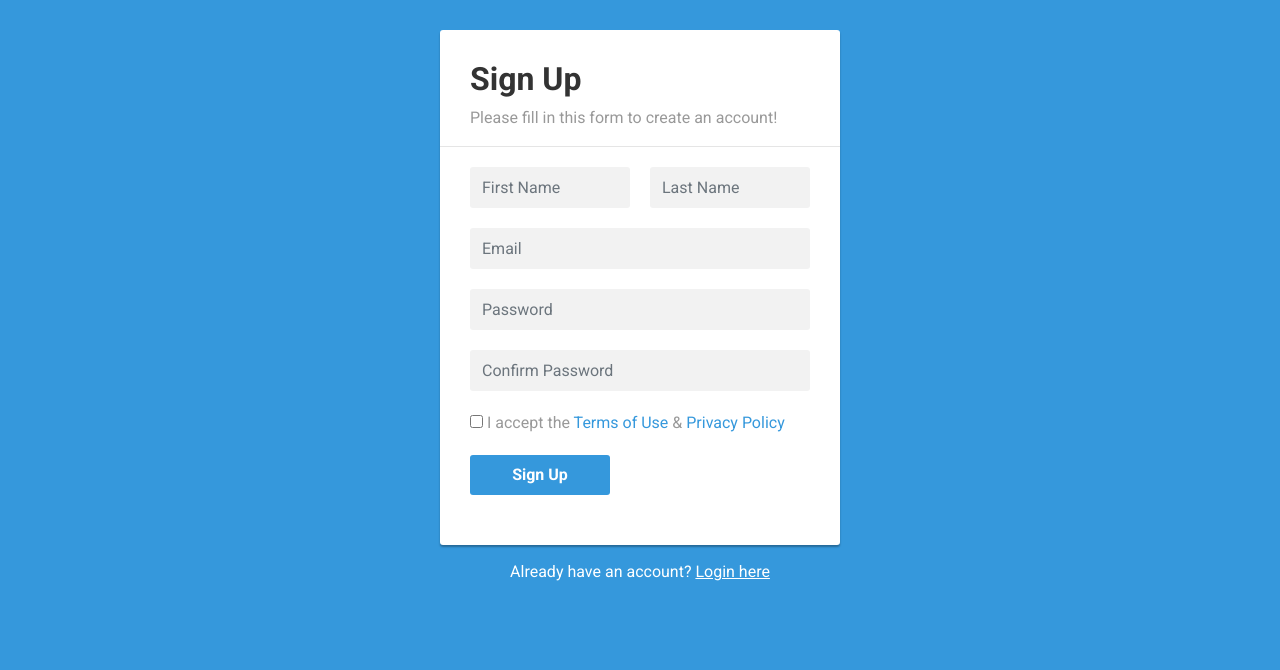
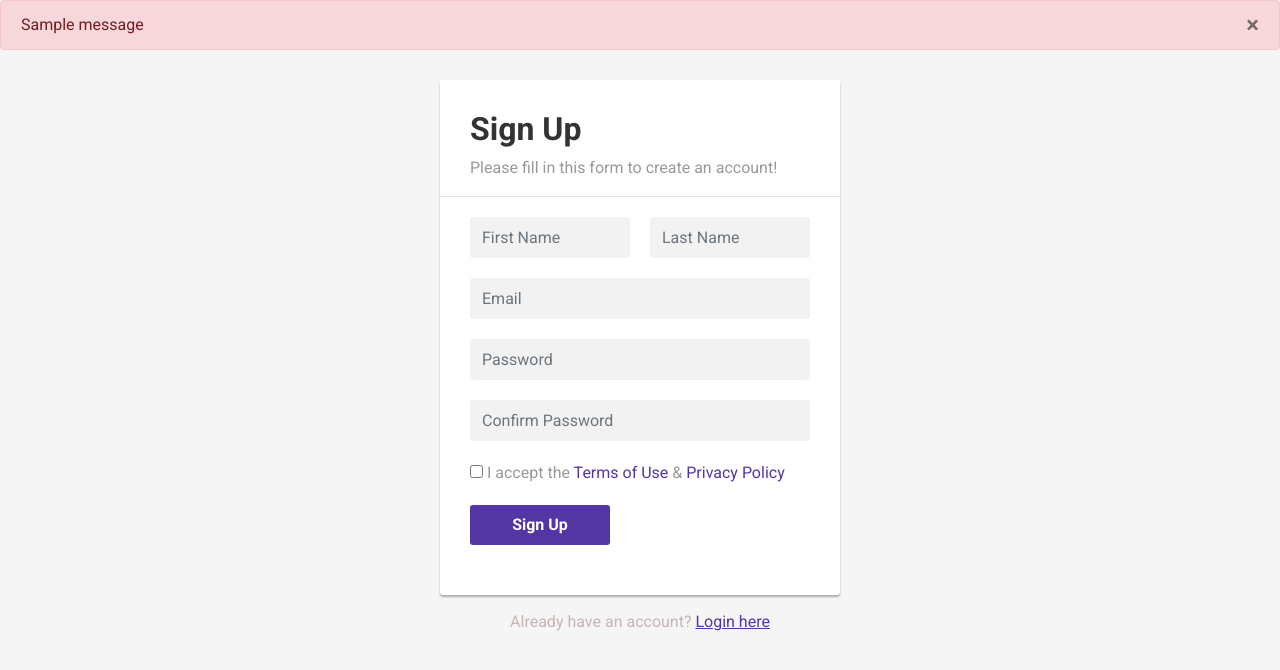
Before and after one commit to naufalmohamed/pft2, a Flask app: page /register_client_page in a window 1280 px wide. Shown: the top 670 px of the page. Run offline with Flask 2, Linux system fonts and the light colour scheme; one stand-in notice (Sample message) is shown; some libraries are stand-ins or nearby versions.

Commit message:
Solves Bugs, Adds Features

```diff
--- a/app.py
+++ b/app.py
@@ -1,5 +1,5 @@
 from logging import error
-from flask import Flask, render_template, url_for, redirect, request, session
+from flask import Flask, render_template, url_for, redirect, request, session, flash
 from urllib.parse import urlparse
 import psycopg2
 from flask_mail import Mail, Message
@@ -39,49 +39,63 @@ def login_page_client():
 
 @app.route('/login', methods=['POST'])
 def login():
-    if 'user' in session:
-        return redirect(url_for('login_page_client'))
-    else:
-        if request.method == 'POST':
-            session.pop('user', None)
-            username, password, database, hostname, port = parse()
-            email = request.form.get("email")
-            psw = request.form.get("psw")
-            login_type = request.form.get("login_type")
-            if login_type == "therapist":
-                try:
-                    dbconn = psycopg2.connect(database = database,user = username,password = password,host = hostname,port = port)
-                    cursor = dbconn.cursor()
-                    cursor.execute(f"SELECT * FROM therapist_cred WHERE email = %s;",[email])
-                    cred = cursor.fetchall()
-                    dbconn.commit()
-                except:
-                    return redirect(url_for("login_page_client"))
-
-                if cred[0][2] == psw:
-                    session['user'] = email
-                    session['first_name'] = cred[0][3]
-                    session['last_name'] = cred[0][4]
-                    session['id'] = cred[0][0]
-                    return redirect(url_for('therapist_index'))
-                else:
-                    return redirect(url_for('login_page'))
+    try:
+        if 'user' in session:
+            flash('User Already in Session! Logout To Continue as a Different User!')
+            if session['user_type'] == 'therapist':
+                return redirect(url_for('therapist_index'))
             else:
-                try:
-                    dbconn = psycopg2.connect(database = database,user = username,password = password,host = hostname,port = port)
-                    cursor = dbconn.cursor()
-                    cursor.execute(f"SELECT password FROM client_cred WHERE email = %s;",[email])
-                    cred = cursor.fetchall()
-                    dbconn.commit()
-                except:
+                return redirect(url_for('user_index'))
+        else:
+            if request.method == 'POST':
+                session.pop('user', None)
+                username, password, database, hostname, port = parse()
+                email = request.form.get("email")
+                psw = request.form.get("psw")
+                login_type = request.form.get("login_type")
+                if login_type == "therapist":
+                    try:
+                        dbconn = psycopg2.connect(database = database,user = username,password = password,host = hostname,port = port)
+                        cursor = dbconn.cursor()
+                        cursor.execute(f"SELECT * FROM therapist_cred WHERE email = %s;",[email])
+                        cred = cursor.fetchall()
+                        dbconn.commit()
+                    except:
+                        flash('User Doesnt Exist!')
                         return redirect(url_for("login_page_client"))
 
-                if cred[0][0] == psw:
-                    session['user'] = email
-                    return redirect(url_for('user_index'))
+                    if cred[0][2] == psw:
+                        session['user'] = email
+                        session['first_name'] = cred[0][3]
+                        session['last_name'] = cred[0][4]
+                        session['id'] = cred[0][0]
+                        session['user_type'] = 'therapist'
+                        return redirect(url_for('therapist_index'))
+                    else:
+                        flash('Bad Credentials! Try Again!')
+                        return redirect(url_for('login_page'))
                 else:
-                    return redirect(url_for('login_page_client'))
+                    try:
+                        dbconn = psycopg2.connect(database = database,user = username,password = password,host = hostname,port = port)
+                        cursor = dbconn.cursor()
+                        cursor.execute(f"SELECT password FROM client_cred WHERE email = %s;",[email])
+                        cred = cursor.fetchall()
+                        dbconn.commit()
+                    except:
+                        flash('User Doesnt Exist!')
+                        return redirect(url_for("login_page_client"))
 
+                    if cred[0][0] == psw:
+                        session['user'] = email
+                        session['user_type'] = 'client'
+
+                        return redirect(url_for('user_index'))
+                    else:
+                        flash('Bad Credentials! Try Again!')
+                        return redirect(url_for('login_page_client'))
+    except Exception as e:
+        flash('Something Went Wrong! Try Again!')
+        return redirect(url_for('login_page_client'))
 
 @app.route('/logout')
 def logout():
@@ -103,11 +117,28 @@ def register_client():
         psw_repeat = request.form.get("psw_repeat")
         first_name = request.form.get("first_name")
         last_name = request.form.get("last_name")
-        dbconn = psycopg2.connect(database = database,user = username,password = password,host = hostname,port = port)
-        cursor = dbconn.cursor()
-        cursor.execute(f"""INSERT INTO client_cred (email, password, status,first_name,last_name) VALUES (%s,%s,%s,%s,%s);""",(email,psw,'empty',first_name,last_name))
-        dbconn.commit()
-        return redirect('login_page_client')
+        if psw != psw_repeat:
+            flash('Passwords Dont Match!')
+            return redirect(url_for('register_client_page'))
+        else:
+            if len(psw) < 8:
+                flash('Password Must be 8 Characters Long!')
+                return redirect(url_for('register_client_page'))
+            else:
+                dbconn = psycopg2.connect(database = database,user = username,password = password,host = hostname,port = port)
+                cursor = dbconn.cursor()
+                cursor.execute(f'''SELECT id FROM client_cred WHERE email = %s ;''',[email])
+                cl = cursor.fetchall()
+                cursor.execute(f'''SELECT id FROM therapist_cred WHERE email = %s ;''',[email])
+                tl = cursor.fetchall()
+                if len(cl) == 0 and len(tl) == 0:
+                    cursor.execute(f"""INSERT INTO client_cred (email, password, status,first_name,last_name) VALUES (%s,%s,%s,%s,%s);""",(email,psw,'empty',first_name,last_name))
+                    dbconn.commit()
+                    return redirect('login_page_client')
+                else:
+                    dbconn.commit()
+                    flash('User Already Exists!')
+                    return redirect(url_for('register_client_page'))
 
 
 @app.route('/user_index')
--- a/templates/index2.html
+++ b/templates/index2.html
@@ -5,7 +5,7 @@
         <meta name="viewport" content="width=device-width, initial-scale=1, shrink-to-fit=no" />
         <meta name="description" content="" />
         <meta name="author" content="" />
-        <title>Pocket Priendly Therapist</title>
+        <title>Pocket Priendly Therapy</title>
         <!-- Favicon-->
         <link rel="icon" type="image/x-icon" href="static/assets/favicon.ico" />
         <!-- Font Awesome icons (free version)-->
@@ -20,7 +20,7 @@
         <!-- Navigation-->
         <nav class="navbar navbar-expand-lg navbar-dark fixed-top" id="mainNav">
             <div class="container">
-                <a class="navbar-brand" href="#page-top">Pocket Friendly Therapist</a>
+                <a class="navbar-brand" href="/">Pocket Friendly Therapy</a>
                 <button class="navbar-toggler" type="button" data-bs-toggle="collapse" data-bs-target="#navbarResponsive" aria-controls="navbarResponsive" aria-expanded="false" aria-label="Toggle navigation">
                     Menu
                     <i class="fas fa-bars ms-1"></i>
@@ -39,7 +39,7 @@
         <!-- Masthead-->
         <header class="masthead">
             <div class="container">
-                <div class="masthead-subheading">Welcome To Pocket Friendly Therapist!</div>
+                <div class="masthead-subheading">Welcome To Pocket Friendly Therapy!</div>
                 <div class="masthead-heading text-uppercase">It's Nice To Meet You</div>
                 <a class="btn btn-primary btn-xl text-uppercase" href="#services">Tell Me More</a>
             </div>
--- a/templates/register.html
+++ b/templates/register.html
@@ -5,6 +5,18 @@
 <meta name="viewport" content="width=device-width, initial-scale=1, shrink-to-fit=no">
 <link rel="stylesheet" href="https://fonts.googleapis.com/css?family=Roboto:400,700">
 <title>Register</title>
+{% with messages = get_flashed_messages() %}
+	{% if messages %}
+		<div class="alert alert-danger" role="alert">
+			<button type="button" class="close" data-dismiss="alert" aria-label="Close">
+				<span aria-hidden="true">&times;</span>
+			</button>
+				{% for message in messages %}
+					{{message}}
+				{% endfor %}
+		</div>
+	{% endif %}
+{% endwith %}
 <link rel="stylesheet" href="https://stackpath.bootstrapcdn.com/bootstrap/4.5.0/css/bootstrap.min.css">
 <link rel="stylesheet" href="https://maxcdn.bootstrapcdn.com/font-awesome/4.7.0/css/font-awesome.min.css">
 <script src="https://code.jquery.com/jquery-3.5.1.min.js"></script>
@@ -12,8 +24,8 @@
 <script src="https://stackpath.bootstrapcdn.com/bootstrap/4.5.0/js/bootstrap.min.js"></script>
 <style>
 body {
-	color: #fff;
-	background: #3598dc;
+	color: rgb(199, 180, 180);
+	background: #f5f5f5;
 	font-family: 'Roboto', sans-serif;
 }
 .form-control {
@@ -63,23 +75,23 @@ body {
 .signup-form .btn {
 	font-size: 16px;
 	font-weight: bold;
-	background: #3598dc;
+	background: #5335A3;
 	border: none;
 	min-width: 140px;
 }
 .signup-form .btn:hover, .signup-form .btn:focus {
-	background: #2389cd !important;
+	background: #5335A3!important;
 	outline: none;
 }
 .signup-form a {
-	color: #fff;
+	color: #5335A3;
 	text-decoration: underline;
 }
 .signup-form a:hover {
 	text-decoration: none;
 }
 .signup-form form a {
-	color: #3598dc;
+	color: #5335A3;
 	text-decoration: none;
 }
 .signup-form form a:hover {
@@ -92,7 +104,9 @@ body {
 </style>
 </head>
 <body>
+
 <div class="signup-form">
+
     <form action="/register_client" method="post">
 		<h2>Sign Up</h2>
 		<p>Please fill in this form to create an account!</p>
--- a/templates/therapist_index.html
+++ b/templates/therapist_index.html
@@ -157,7 +157,7 @@ h6 {
 	        </button>
         </div>
 				<div class="p-4">
-		  		<h1><a href="index.html" class="logo">PFT</a></h1>
+		  		<h1><a href="/" class="logo">PFT</a></h1>
 	        <ul class="list-unstyled components mb-5">
 	          <li class="active">
 	            <a href="/therapist_index"><span class="fa fa-home mr-3"></span> Home</a>
--- a/templates/user_index.html
+++ b/templates/user_index.html
@@ -22,7 +22,7 @@
 	        </button>
         </div>
 				<div class="p-4">
-		  		<h1><a href="index.html" class="logo">PFT</a></h1>
+		  		<h1><a href="/" class="logo">PFT</a></h1>
 	        <ul class="list-unstyled components mb-5">
 	          <li class="active">
 	            <a href="/user_index"><span class="fa fa-home mr-3"></span> Home</a>
```
Also changed, not shown: maintainence.py (+4 -3 lines), templates/login_page_client.html (+17 -5 lines).
